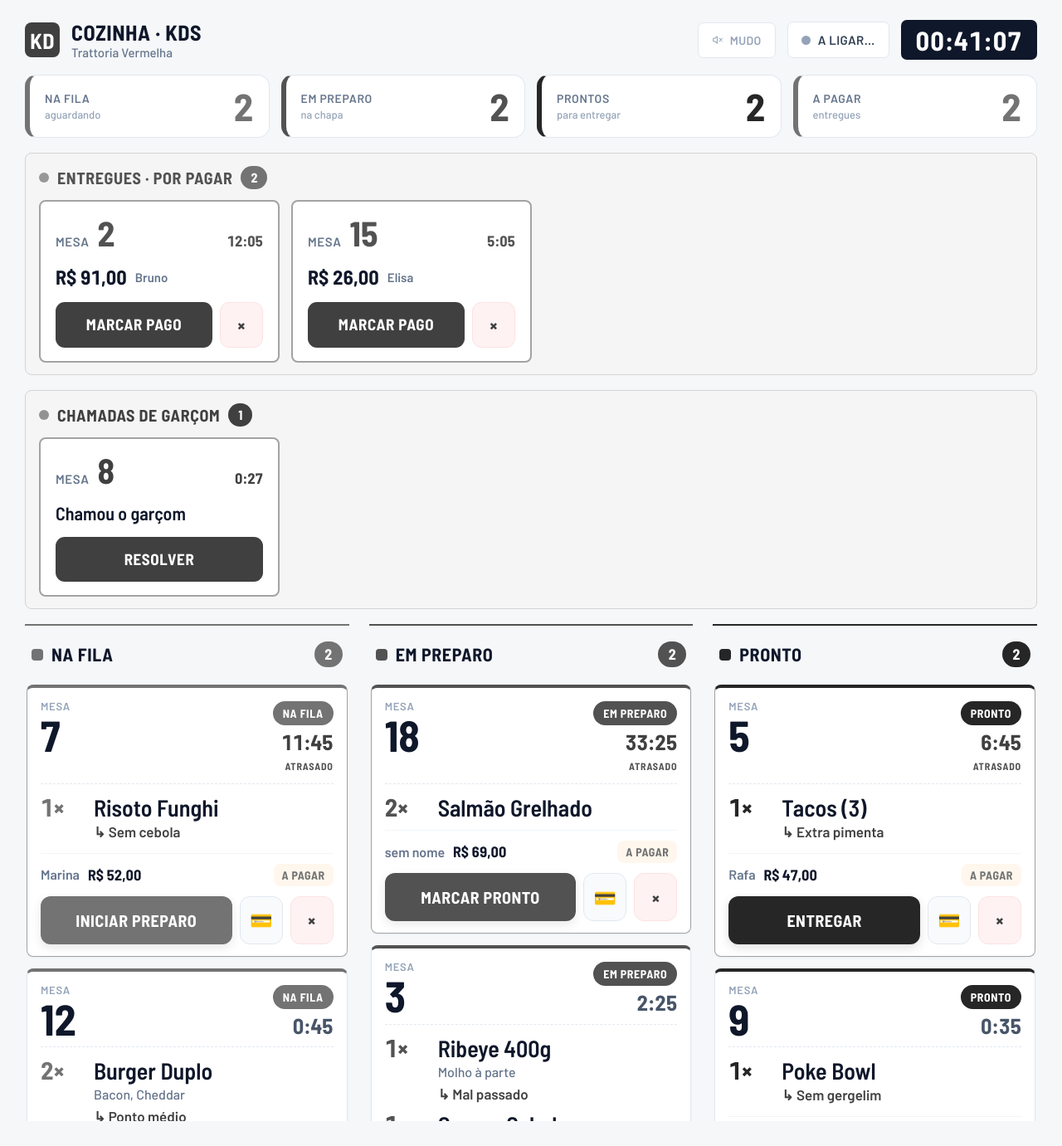
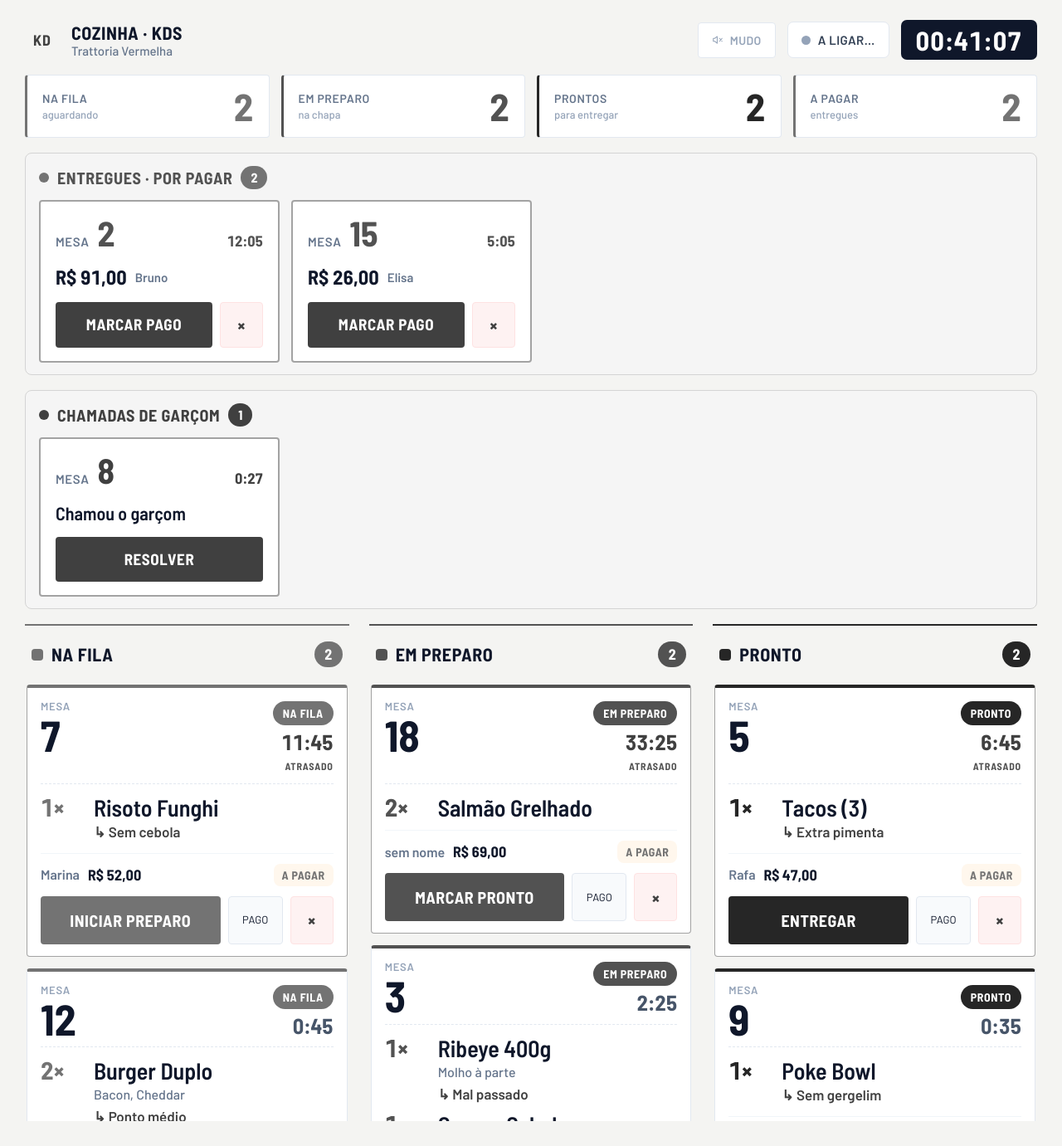
Before and after one commit to gabrieltrzaskosm-coder/ordo, a Next.js app: page /preview-cozinha in a window 1280 px wide. Shown: the whole page at 83% size. Built offline with nearby package versions, Linux system fonts and the light colour scheme; no server answers.

Commit message:
refine: simplify kitchen hub interface

```diff
--- a/src/app/(staff)/cozinha/KitchenBoard.tsx
+++ b/src/app/(staff)/cozinha/KitchenBoard.tsx
@@ -250,7 +250,7 @@ export function KitchenBoard({
       className="kds theme-kitchen"
       style={{
         minHeight: "100dvh",
-        background: "#f5f7f9",
+        background: "#f4f4f2",
         color: "#0f172a",
         padding: "24px 30px 30px",
         display: "flex",
@@ -266,15 +266,15 @@ export function KitchenBoard({
             style={{
               width: 42,
               height: 42,
-              borderRadius: 8,
-              background: "#404040",
+              borderRadius: 4,
+              background: "transparent",
               display: "grid",
               placeItems: "center",
             }}
           >
             <span
               className="kds-cond"
-              style={{ fontWeight: 700, fontSize: 26, color: "#fff", letterSpacing: ".5px" }}
+              style={{ fontWeight: 700, fontSize: 18, color: "#404040", letterSpacing: "1px" }}
             >
               KD
             </span>
@@ -282,7 +282,7 @@ export function KitchenBoard({
           <div style={{ display: "flex", flexDirection: "column", lineHeight: 1 }}>
             <span
               className="kds-cond"
-              style={{ fontWeight: 700, fontSize: 26, lineHeight: 1, letterSpacing: ".5px" }}
+              style={{ fontWeight: 700, fontSize: 22, lineHeight: 1, letterSpacing: ".5px" }}
             >
               COZINHA · KDS
             </span>
@@ -312,7 +312,7 @@ export function KitchenBoard({
               background: "#fff",
               border: "1px solid #e2e8f0",
               padding: "10px 16px",
-              borderRadius: 7,
+              borderRadius: 4,
               color: soundOn ? "#404040" : "#94a3b8",
               cursor: "pointer",
               fontWeight: 600,
@@ -340,8 +340,8 @@ export function KitchenBoard({
                 height: 11,
                 borderRadius: "50%",
                 background: live ? "#10b981" : "#94a3b8",
-                boxShadow: live ? "0 0 0 4px rgba(16,185,129,.18)" : "none",
-                animation: live ? "kdsBlink 1.6s infinite" : "none",
+                boxShadow: "none",
+                animation: "none",
               }}
             />
             <span style={{ fontWeight: 600, fontSize: 15, color: "#334155", letterSpacing: ".4px" }}>
@@ -370,6 +370,7 @@ export function KitchenBoard({
         {stats.map((s) => (
           <div
             key={s.label}
+            className="kds-stat"
             style={{
               flex: 1,
               minWidth: 170,
@@ -427,7 +428,7 @@ export function KitchenBoard({
                 height: 12,
                 borderRadius: "50%",
                 background: "#737373",
-                animation: "kdsBlink 1.2s infinite",
+                animation: "none",
               }}
             />
             <span
@@ -574,7 +575,7 @@ export function KitchenBoard({
                 height: 12,
                 borderRadius: "50%",
                 background: "#404040",
-                animation: "kdsBlink 1s infinite",
+                animation: "none",
               }}
             />
             <span
@@ -966,15 +967,15 @@ export function KitchenBoard({
                               title="Marcar pago"
                               style={{
                                 flex: "none",
-                                width: 52,
+                                width: 66,
                                 border: "1px solid #e2e8f0",
                                 background: "#f8fafc",
                                 borderRadius: 12,
-                                fontSize: 22,
+                                fontSize: 13,
                                 cursor: "pointer",
                               }}
                             >
-                              💳
+                              PAGO
                             </button>
                           )}
                           <button
--- a/src/app/globals.css
+++ b/src/app/globals.css
@@ -270,6 +270,17 @@ body {
   position: relative;
 }
 
+/* O KDS é um painel de trabalho: bordas e ações diretas, sem aparência de jogo. */
+.kds button,
+.kds-card,
+.kds-stat {
+  border-radius: 4px !important;
+  box-shadow: none !important;
+}
+.kds-stat {
+  border-left-width: 3px !important;
+}
+
 .kds-scroll::-webkit-scrollbar {
   width: 8px;
 }
```
Also changed, not shown: 1 other file (tests, documents, lock files or other folders).
